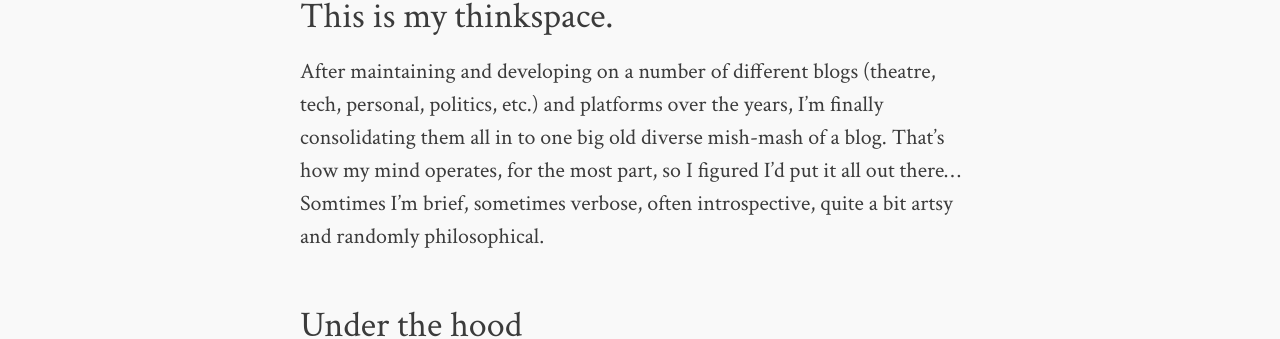
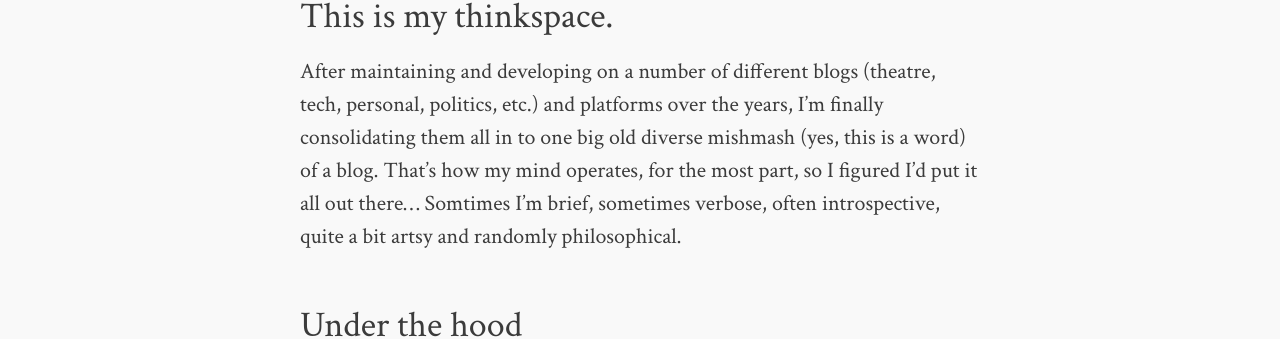
Before and after one commit to jclausen/jclausen.github.io, a Jekyll site: the page built from about.md, in a window 1280 px wide. Shown: the part 1221-1560 px from the top of the page. Built offline with Jekyll 4.4.1, drawn with Linux system fonts in a browser that asks for light colours; comment, search, counter and statistics services are not loaded.

Commit message:
tweaky, tweaky

```diff
--- a/about.md
+++ b/about.md
@@ -31,7 +31,7 @@ I was born and raised in the tall grasses and open skies of South Dakota, USA -
 This is my thinkspace.
 ----------------------
 
-After maintaining and developing on a number of different blogs (theatre, tech, personal, politics, etc.) and platforms over the years, I'm finally consolidating them all in to one big old diverse mish-mash of a blog.  That's how my mind operates, for the most part, so I figured I'd put it all out there...  Somtimes I'm brief, sometimes verbose, often introspective, quite a bit artsy and randomly philosophical.
+After maintaining and developing on a number of different blogs (theatre, tech, personal, politics, etc.) and platforms over the years, I'm finally consolidating them all in to one big old diverse mishmash (yes, this is a word) of a blog.  That's how my mind operates, for the most part, so I figured I'd put it all out there...  Somtimes I'm brief, sometimes verbose, often introspective, quite a bit artsy and randomly philosophical.
 
 Under the hood
 --------------
```
Also changed, not shown: 2 other files.
